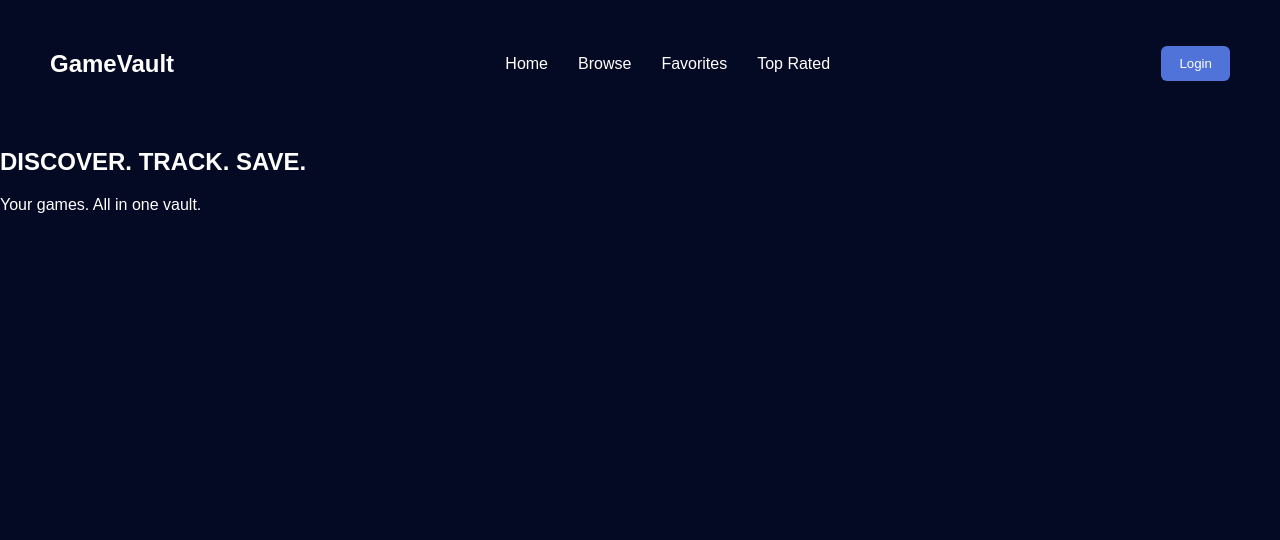
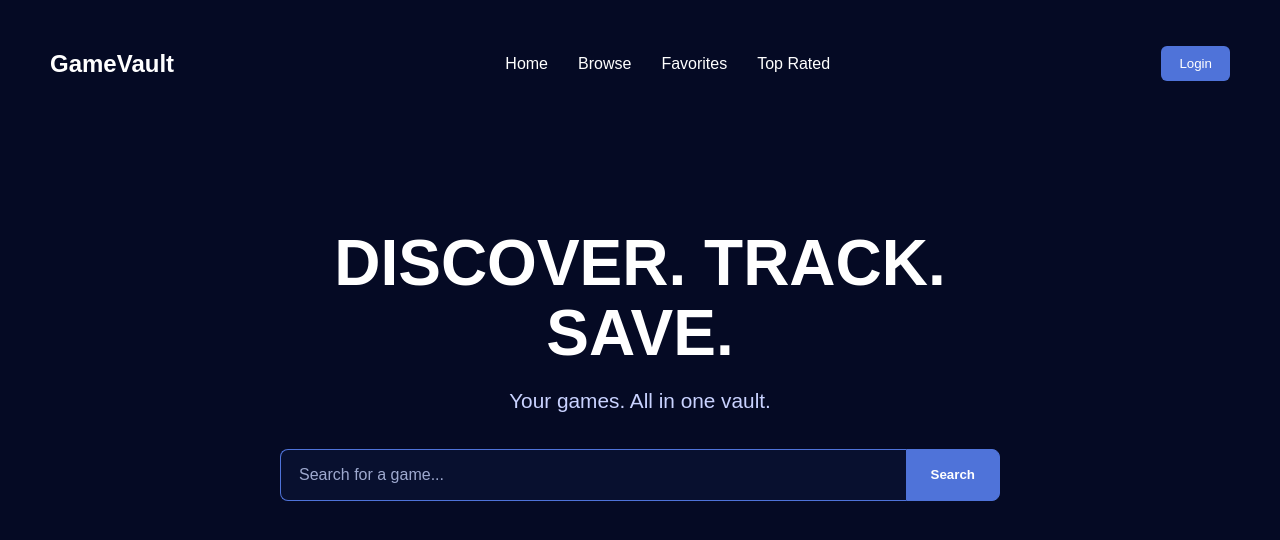
Before and after one commit to oxxtazxxo/gamevault, a React (Vite) app in the folder client/: page / in a window 1280 px wide. Shown: the top 540 px of the page. Built offline with nearby package versions, Linux system fonts and the light colour scheme.

Commit message:
Build homepage UI foundation

```diff
--- a/client/src/components/Hero.jsx
+++ b/client/src/components/Hero.jsx
@@ -1,7 +1,9 @@
+import "../styles/Hero.css"
 function Hero() {
     return (
-        <section>
+        <section className="hero">
             <h1>DISCOVER. TRACK. SAVE.</h1>
+
             <p> Your games. All in one vault.</p>
         </section>
     );
--- a/client/src/components/SearchBar.jsx
+++ b/client/src/components/SearchBar.jsx
@@ -0,0 +1,16 @@
+import "../styles/SearchBar.css";
+
+function SearchBar() {
+    return (
+        <form className="search-bar">
+            <input
+                type="search"
+                placeholder="Search for a game..."
+                aria-label="Search for a game"
+            />
+            <button type="submit">Search</button>
+        </form>
+    );
+}
+
+export default SearchBar;
--- a/client/src/pages/Home.jsx
+++ b/client/src/pages/Home.jsx
@@ -1,11 +1,13 @@
 import Hero from '../components/Hero'
+import SearchBar from "../components/SearchBar";
 
 function Home() {
   return (
     <main>
       <Hero />
+      <SearchBar />
     </main>
-  )
+  );
 }
 
 export default Home
--- a/client/src/styles/Hero.css
+++ b/client/src/styles/Hero.css
@@ -1,7 +1,18 @@
-.hero h1{
-    font-size:5rem;
+.hero {
+  max-width: 760px;
+  margin: 100px auto 0;
+  padding: 0 24px;
+  text-align: center;
 }
 
-.hero p{
-    font-size:1.3rem;
+.hero h1 {
+  margin: 0 0 20px;
+  font-size: clamp(2.5rem, 5vw, 4rem);
+  line-height: 1.1;
 }
+
+.hero p {
+  margin: 0;
+  font-size: 1.3rem;
+  color: #c9d2ff;
+}
--- /dev/null
+++ b/client/src/styles/SearchBar.css
@@ -0,0 +1,38 @@
+.search-bar {
+    display: flex;
+    width: min(720px, calc(100% - 48px));
+    margin: 36px auto 0;
+}
+
+.search-bar input {
+    flex: 1;
+    min-width: 0;
+    padding: 16px 18px;
+
+    border: 1px solid #4f73d9;
+    border-right: none;
+    border-radius: 8px 0 0 8px;
+
+    background-color: #08102f;
+    color: #ffffff;
+    font-size: 1rem;
+}
+.search-bar input::placeholder {
+    color: #9ea9cf;
+}
+
+.search-bar button {
+    padding: 0 24px;
+
+    border: 1px solid #4f73d9;
+    border-radius: 0 8px 8px 0;
+
+    background-color: #4f73d9;
+    color: #ffffff;
+    font-weight: 600;
+    cursor: pointer;
+}
+
+.search-bar button:hover {
+    background-color: #6284e6;
+}
```
